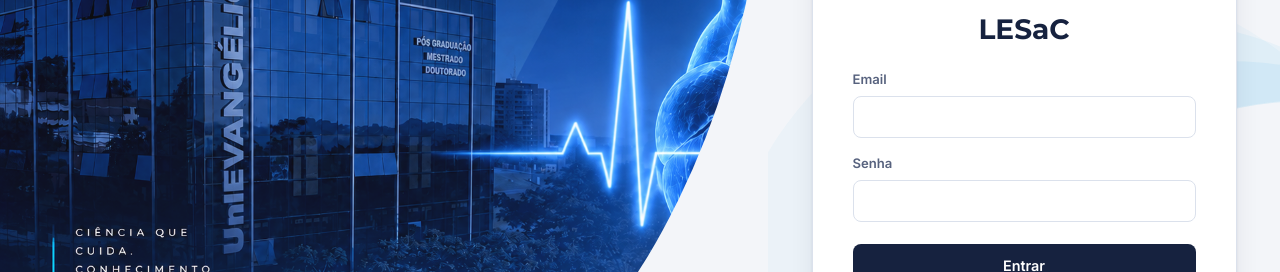
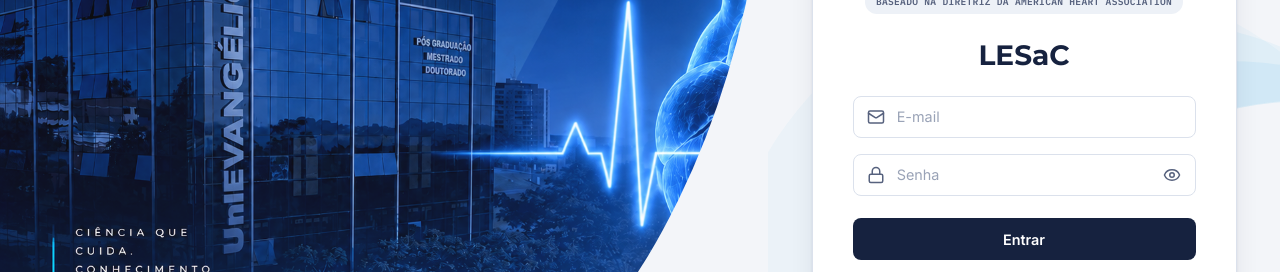
Before and after one commit to Thiagogmr1/Life-s-Essential-8, a React (Vite) app in the folder frontend/: page / in a window 1280 px wide. Shown: the part 278-550 px from the top of the page. Built offline with nearby package versions, Linux system fonts and the light colour scheme; no server answers.

Commit message:
feat: melhora no card das credencias de login

```diff
--- a/frontend/index.html
+++ b/frontend/index.html
@@ -5,7 +5,7 @@
     <link rel="icon" type="image/x-icon" href="/opcao-C-circulo-cheio.png" />
     <link rel="apple-touch-icon" sizes="180x180" href="/apple-touch-icon.png" />
     <meta name="viewport" content="width=device-width, initial-scale=1.0" />
-    <title>frontend</title>
+    <title>NATSA</title>
   </head>
   <body>
     <div id="root"></div>
--- a/frontend/package.json
+++ b/frontend/package.json
@@ -12,6 +12,7 @@
   "dependencies": {
     "jspdf": "^4.2.1",
     "jspdf-autotable": "^5.0.8",
+    "lucide-react": "^1.46.0",
     "react": "^19.2.7",
     "react-dom": "^19.2.7",
     "react-router-dom": "^7.18.1",
--- a/frontend/src/pages/Login/Login.css
+++ b/frontend/src/pages/Login/Login.css
@@ -147,59 +147,94 @@
 
 .auth-card__field {
   margin-bottom: 1rem;
-
   text-align: left;
 }
 
-.auth-card__field label {
-  display: block;
-
-  margin-bottom: 0.4rem;
-
-  color: var(--ink-soft);
-
-  font-size: 0.82rem;
-  font-weight: 600;
+.auth-card__field label.sr-only {
+  position: absolute;
+  width: 1px;
+  height: 1px;
+  padding: 0;
+  margin: -1px;
+  overflow: hidden;
+  clip: rect(0, 0, 0, 0);
+  white-space: nowrap;
+  border: 0;
 }
 
-.auth-card__field input {
+.auth-card__input-wrapper {
   box-sizing: border-box;
+  display: flex;
+  align-items: center;
+  gap: 0.6rem;
 
   width: 100%;
   height: 42px;
 
-  padding: 0.7rem 0.85rem;
+  padding: 0 0.85rem;
 
   border: 1px solid var(--line);
   border-radius: var(--radius);
 
   background: var(--surface);
 
-  color: var(--ink);
-
-  font-family: var(--font-body);
-  font-size: 0.9rem;
-
   transition:
     border-color 0.15s ease,
     box-shadow 0.15s ease;
 }
 
-.auth-card__field input::placeholder {
+.auth-card__input-wrapper:hover {
+  border-color: #c4ccda;
+}
+
+.auth-card__input-wrapper:focus-within {
+  border-color: var(--uni-sky);
+  box-shadow: 0 0 0 3px rgba(45, 169, 224, 0.08);
+}
+
+.auth-card__input-icon {
+  flex-shrink: 0;
+  color: var(--ink-soft);
+}
+
+.auth-card__input-wrapper input {
+  flex: 1;
+  height: 100%;
+
+  border: none;
+  outline: none;
+  background: transparent;
+
+  color: var(--ink);
+  font-family: var(--font-body);
+  font-size: 0.9rem;
+}
+
+.auth-card__input-wrapper input::placeholder {
   color: #9aa3b7;
 }
 
-.auth-card__field input:hover {
-  border-color: #c4ccda;
+.auth-card__toggle-senha {
+  flex-shrink: 0;
+  display: flex;
+  align-items: center;
+
+  background: none;
+  border: none;
+  padding: 0;
+  cursor: pointer;
+
+  color: var(--ink-soft);
 }
 
-.auth-card__field input:focus {
-  outline: none;
+.auth-card__toggle-senha:hover {
+  color: var(--uni-navy);
+}
 
-  border-color: var(--uni-sky);
-
-  box-shadow:
-    0 0 0 3px rgba(45, 169, 224, 0.08);
+.auth-card__toggle-senha:focus-visible {
+  outline: 2px solid var(--uni-sky);
+  outline-offset: 2px;
+  border-radius: 2px;
 }
 
 
--- a/frontend/src/pages/Login/Login.jsx
+++ b/frontend/src/pages/Login/Login.jsx
@@ -1,6 +1,7 @@
 // src/pages/Login/Login.jsx
 import { useState } from "react";
 import { useNavigate, Link } from "react-router-dom";
+import { Mail, Lock, Eye, EyeOff } from "lucide-react";
 import { useAuth } from "../../context/AuthContext";
 import { ApiError } from "../../utils/api";
 import "./Login.css";
@@ -8,6 +9,7 @@
 export default function Login() {
   const [email, setEmail] = useState("");
   const [senha, setSenha] = useState("");
+  const [mostrarSenha, setMostrarSenha] = useState(false);
   const [erro, setErro] = useState(null);
   const [enviando, setEnviando] = useState(false);
 
@@ -71,29 +73,41 @@
     <form onSubmit={handleSubmit}>
 
       <div className="auth-card__field">
-        <label htmlFor="email">Email</label>
-
+        <label htmlFor="email" className="sr-only">Email</label>
+        <div className="auth-card__input-wrapper">
+          <Mail size={18} className="auth-card__input-icon" />
           <input
             id="email"
             type="email"
-          // placeholder="seu@email.com"
+            placeholder="E-mail"
             value={email}
             onChange={(e) => setEmail(e.target.value)}
             required
           />
         </div>
+      </div>
 
       <div className="auth-card__field">
-        <label htmlFor="senha">Senha</label>
-
+        <label htmlFor="senha" className="sr-only">Senha</label>
+        <div className="auth-card__input-wrapper">
+          <Lock size={18} className="auth-card__input-icon" />
           <input
             id="senha"
-          type="password"
-          // placeholder="••••••••"
+            type={mostrarSenha ? "text" : "password"}
+            placeholder="Senha"
             value={senha}
             onChange={(e) => setSenha(e.target.value)}
             required
           />
+          <button
+            type="button"
+            className="auth-card__toggle-senha"
+            onClick={() => setMostrarSenha((v) => !v)}
+            aria-label={mostrarSenha ? "Ocultar senha" : "Mostrar senha"}
+          >
+            {mostrarSenha ? <EyeOff size={18} /> : <Eye size={18} />}
+          </button>
+        </div>
       </div>
 
       <button
```
Also changed, not shown: 1 other file (tests, documents, lock files or other folders). Lines whose indentation alone changed are shown as unchanged.
